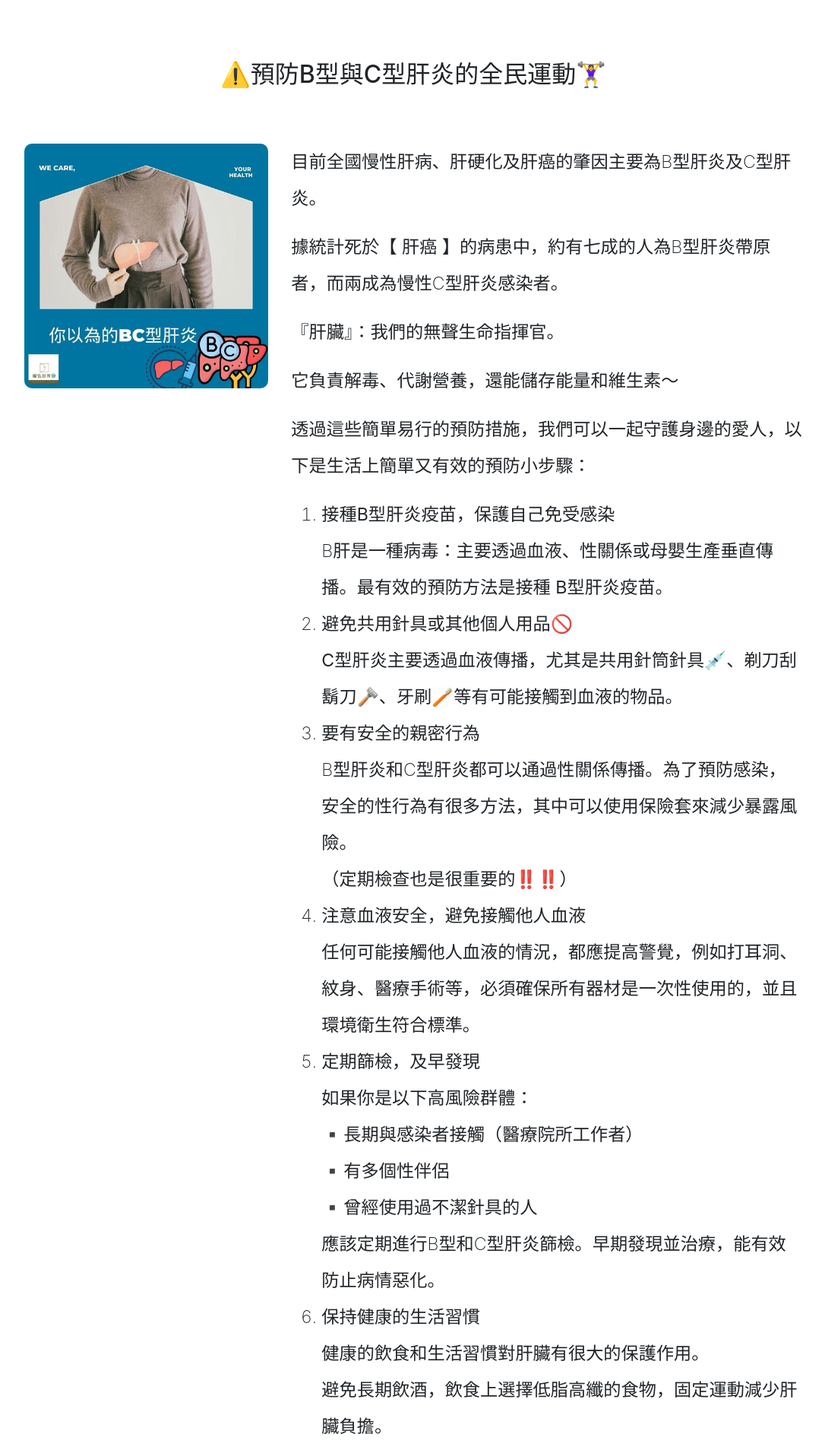
After one commit to ThomasTseng2005/yaohung-medical, a Flask app: template templates/articles/hepatitis-B&C.html in a window 1280 px wide. The commit adds this page. Shown: the part 441-2353 px from the top of the page at 76% size, without its empty margins (96-1182 px from the left). Run offline with Flask 3, Linux system fonts and the light colour scheme; the template is opened without the code that fills it, so the values that code supplies are empty; some libraries are stand-ins or nearby versions.

Commit message:
feat: update articles and popup modal

```diff
--- /dev/null
+++ b/templates/articles/hepatitis-B&C.html
@@ -0,0 +1,113 @@
+{% extends "layout.html" %} {% block content %}
+
+<script
+  type="text/javascript"
+  src="{{ url_for('static', filename='script2.js') }}"
+></script>
+
+<section class="about-header" id="articles-header">
+  <h1 class="about-h1">曜弘報報</h1>
+</section>
+
+<section
+  class="about-body article-detail"
+  data-aos="fade-in"
+  data-aos-delay="50"
+  data-aos-duration="700"
+  data-aos-easing="ease-in-out"
+>
+  <div class="article-detail-title">
+    <h2>⚠️預防B型與C型肝炎的全民運動🏋️‍♀️</h2>
+  </div>
+</section>
+<section
+  class="article-detail-body"
+  data-aos="fade-in"
+  data-aos-delay="50"
+  data-aos-duration="700"
+  data-aos-easing="ease-in-out"
+>
+  <div class="row">
+    <div
+      class="col-12 col-lg-4 d-flex justify-content-center align-items-start"
+    >
+      <img
+        src="{{ url_for('static', filename='articlephoto/article-08-hepatitis-B&C.jpg') }}"
+        alt="預防B型與C型肝炎的全民運動"
+      />
+    </div>
+    <div class="col-12 col-lg-8 article-detail-content">
+      <p>目前全國慢性肝病、肝硬化及肝癌的肇因主要為B型肝炎及C型肝炎。</p>
+      <p>
+        據統計死於【
+        <strong>肝癌</strong>
+        】的病患中，約有七成的人為B型肝炎帶原者，而兩成為慢性C型肝炎感染者。
+      </p>
+      <p>『肝臟』：我們的無聲生命指揮官。</p>
+      <p>它負責解毒、代謝營養，還能儲存能量和維生素～</p>
+      <p>
+        透過這些簡單易行的預防措施，我們可以一起守護身邊的愛人，以下是生活上簡單又有效的預防小步驟：
+      </p>
+      <ol>
+        <li>
+          <strong>接種B型肝炎疫苗，保護自己免受感染</strong><br />
+          B肝是一種病毒：主要透過血液、性關係或母嬰生產垂直傳播。最有效的預防方法是接種
+          <strong>B型肝炎疫苗</strong>。
+        </li>
+        <li>
+          <strong>避免共用針具或其他個人用品🚫</strong><br />
+          <strong>C型肝炎</strong
+          >主要透過血液傳播，尤其是共用針筒針具💉、剃刀刮鬍刀🪒、牙刷🪥等有可能接觸到血液的物品。
+        </li>
+        <li>
+          <strong>要有安全的親密行為</strong><br />
+          B型肝炎和C型肝炎都可以通過性關係傳播。為了預防感染，安全的性行為有很多方法，其中可以使用<strong>保險套</strong>來減少暴露風險。<br />
+          （定期檢查也是很重要的‼️‼️）
+        </li>
+        <li>
+          <strong>注意血液安全，避免接觸他人血液</strong><br />
+          任何可能接觸他人血液的情況，都應提高警覺，例如打耳洞、紋身、醫療手術等，必須確保所有器材是一次性使用的，並且環境衛生符合標準。
+        </li>
+        <li>
+          <strong>定期篩檢，及早發現</strong><br />
+          如果你是以下高風險群體：<br />
+          ▪️長期與感染者接觸（醫療院所工作者）<br />
+          ▪️有多個性伴侶<br />
+          ▪️曾經使用過不潔針具的人<br />
+          應該定期進行B型和C型肝炎篩檢。早期發現並治療，能有效防止病情惡化。
+        </li>
+        <li>
+          <strong>保持健康的生活習慣</strong><br />
+          健康的飲食和生活習慣對肝臟有很大的保護作用。<br />
+          避免長期飲酒，飲食上選擇低脂高纖的食物，固定運動減少肝臟負擔。
+        </li>
+        <li>
+          <strong>注意肝炎的早期症狀</strong><br />
+          肝炎的早期症狀可能不明顯，但若有食慾不振、持續疲勞、黃疸（皮膚或眼睛發黃）等情況，請儘早就醫。
+        </li>
+      </ol>
+      <p>全民運動開跑🏃🏃‍♀️</p>
+      <p>
+        國民健康署提供成人預防保健中B、C型肝炎篩檢年齡為45至79歲終身一次。<br />
+        定期肝臟超音波檢查十分重要，讓我們醫學中心等級超音波儀器為您把關！
+      </p>
+      <p>
+        記得，肝臟健康從日常做起，讓我們一起從生活小細節開始，守護這個無聲的生命工廠～<br />
+        曜弘診所腹部超音波頂尖旗艦機型，敬(近)請期待～
+      </p>
+    </div>
+  </div>
+</section>
+
+<!-- SEO Meta Tags -->
+<meta
+  name="keywords"
+  content="肝癌, B型肝炎, C型肝炎, 保險套, 胃鏡推薦, 舒眠胃鏡推薦, 田名弘, 李儀鳴, 三重, 胃鏡推薦, 舒眠胃鏡推薦, 三重, 新莊, 蘆洲, 板橋, 疫苗, B肝, C肝, 肝硬化, 脂肪肝, 超音波, 肝臟超音波, 腹部超音波, 肝纖維化, 肝纖維測量, 高階超音波"
+/>
+<meta
+  name="description"
+  content="關注便便顏色變化，識別健康隱患！鮮紅、暗紅、膿血色或極深色便便可能預示腸胃疾病。定期檢查，守護身體健康，避免大腸癌等重大病變。洽詢 02-29840101！"
+/>
+<title>預防B型與C型肝炎的全民運動</title>
+
+{% endblock %}
```
Also changed, not shown: static/script1.js (+22 -0 lines), templates/articles.html (+101 -27 lines), templates/home.html (+30 -0 lines), static/articlephoto/article-08-hepatitis-B&C.jpg (added).
